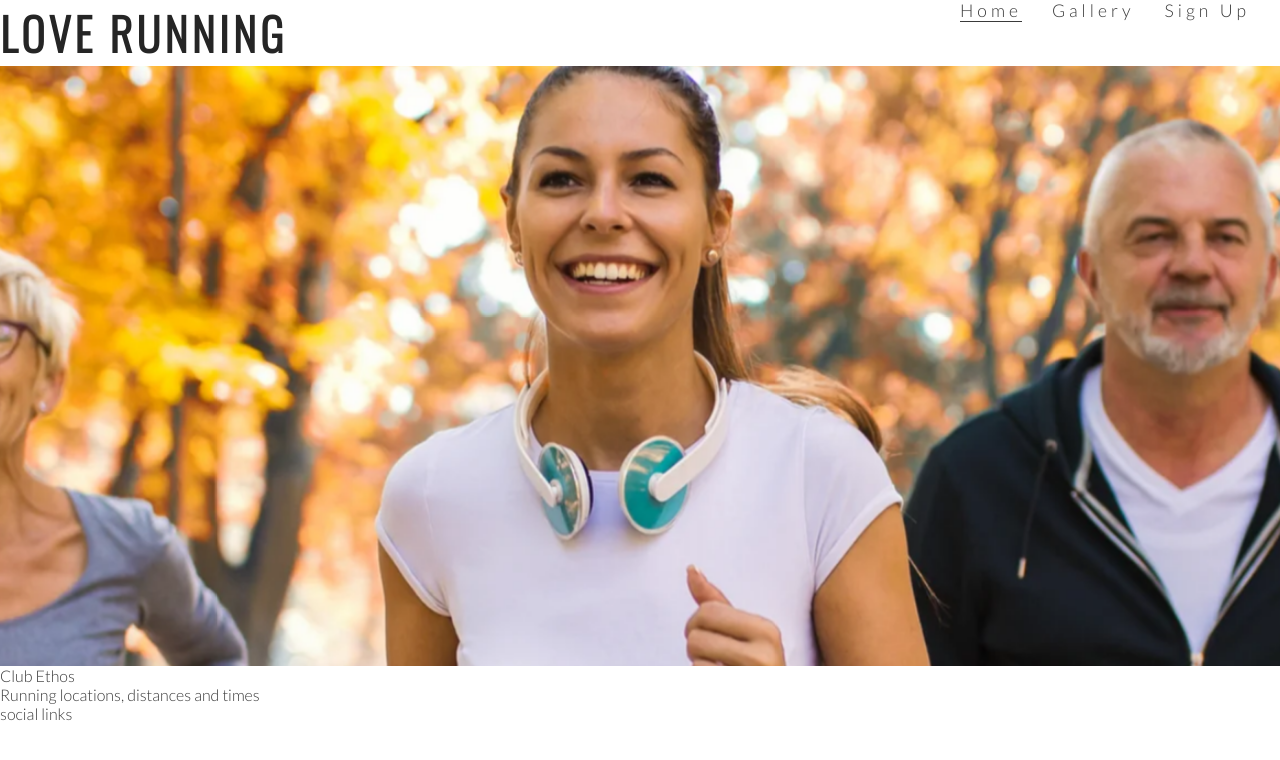
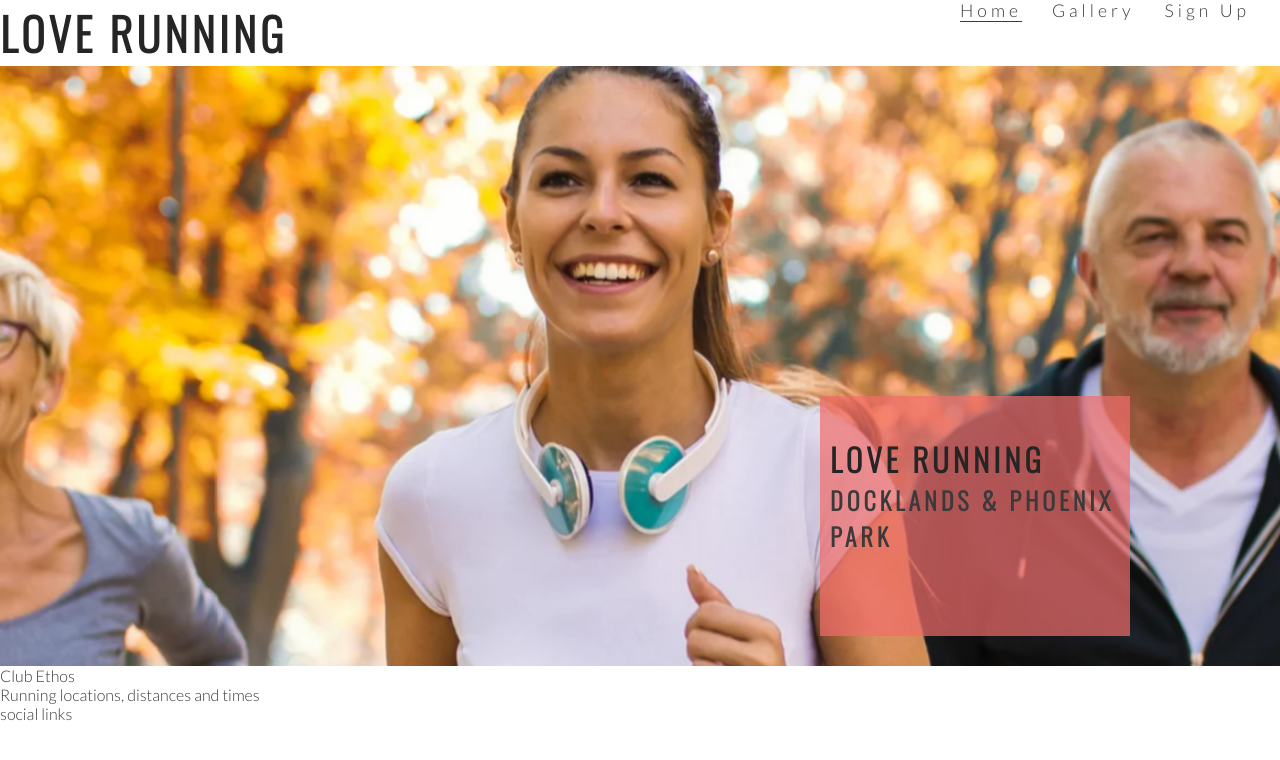
Before and after one commit to RobMolo89/Love-running, a plain HTML site: page index.html in a window 1280 px wide. Drawn offline with nearby package versions, Linux system fonts and the light colour scheme.

Commit message:
ad cover text and style

```diff
--- a/assets/css/style.css
+++ b/assets/css/style.css
@@ -62,6 +62,12 @@ h1, h2 {
     height: 600px;
     width: 100%;
     overflow: hidden;
+
+    position: relative;
+}
+
+#cover-text #cover-text h2 {
+    color: #fff;
 }
 
 #hero-image {
@@ -76,9 +82,6 @@ animation-fill-mode: forwards;
 }
 
 
-
-
-
 /* creates the level of zoom for hero image */
 @keyframes hero-zoom {
     from {
@@ -88,3 +91,23 @@ animation-fill-mode: forwards;
         transform: scale(1.1);
     }
 }
+
+#cover-text {
+    font-size: 130%;
+    font-family: Oswald, sans-serif;
+    text-transform: uppercase;
+    letter-spacing: 4px;
+
+    width: 300px;
+    height: 200px;
+
+    padding-top: 40px;
+    padding-left: 10px;
+
+    background-color: rgba(241, 109, 107, .7);
+
+    bottom: 30px;
+    right: 150px;
+
+    position: absolute;
+}
--- a/index.html
+++ b/index.html
@@ -32,6 +32,10 @@
     </header>
     <section id="hero-outer">
         <div id="hero-image"></div>
+        <div id="cover-text">
+            <h2>Love Running</h2>
+            <h3>Docklands & Phoenix Park</h3>
+        </div>
     </section>
     <section>
         Club Ethos
```
